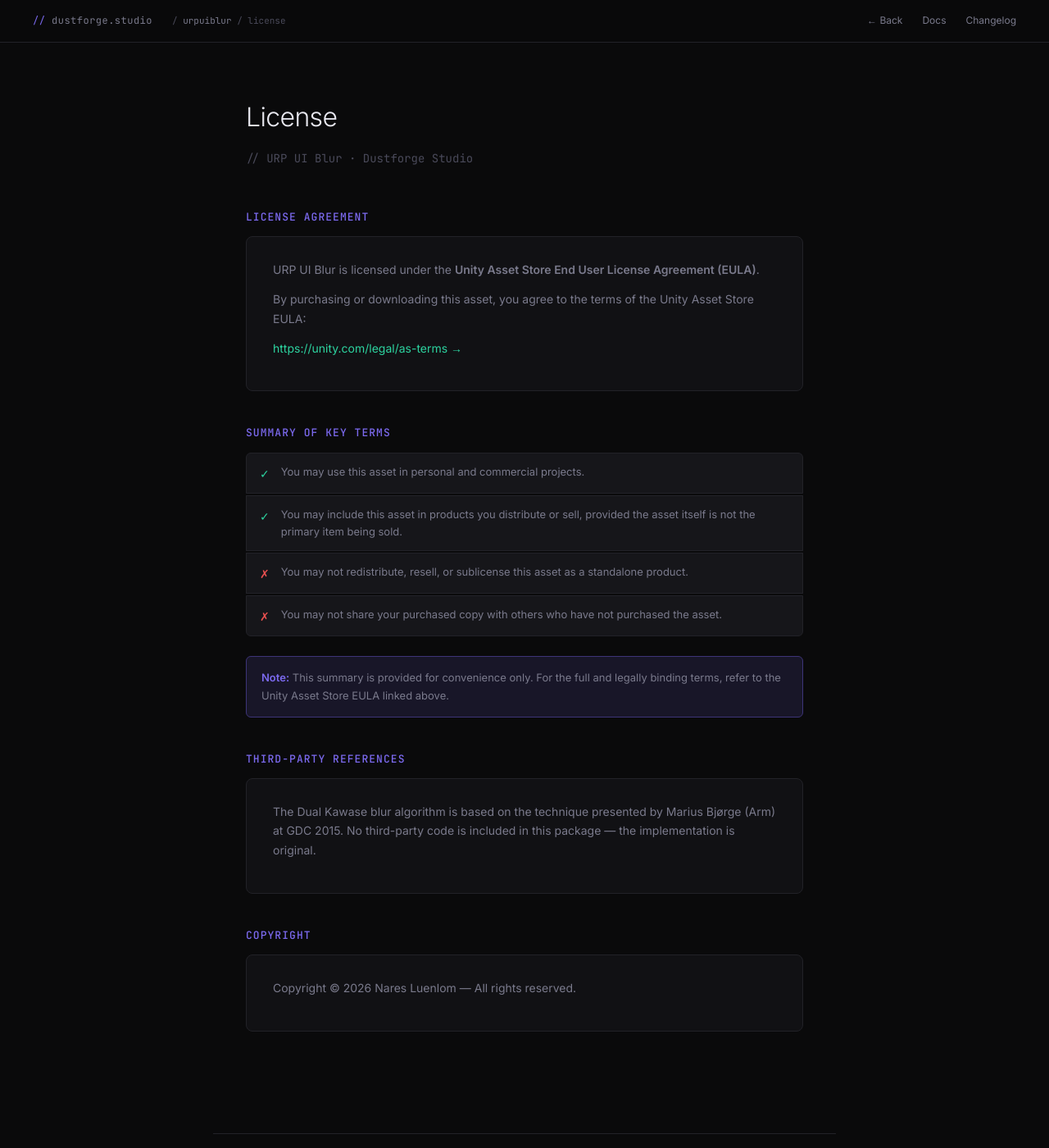
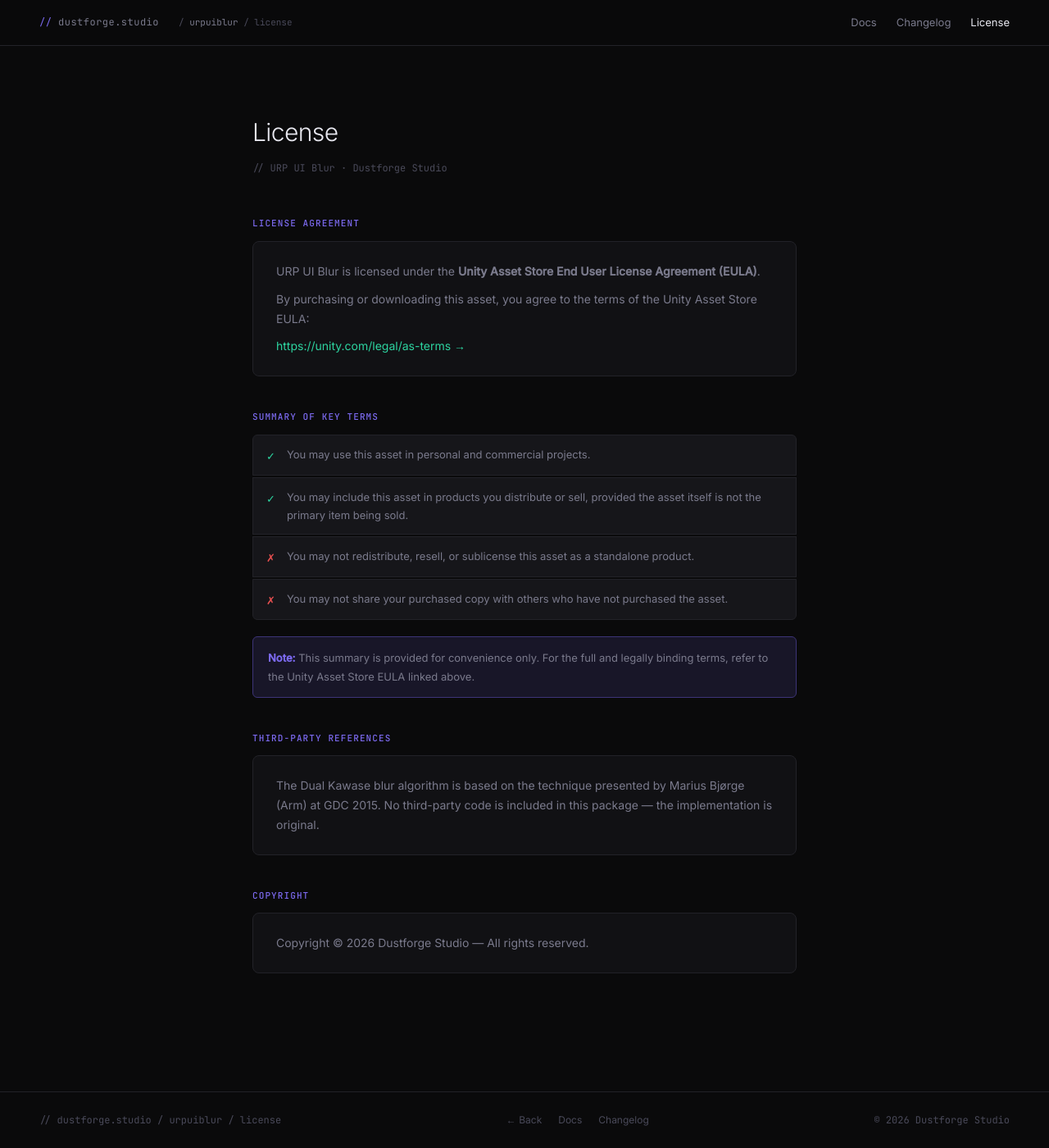
Before and after one commit to dustforgestudio/dustforgestudio.github.io, a Jekyll site: the page urpuiblur/license/index.html, which Jekyll copies as it is, in a window 1280 px wide and 1400 px high. Shown: the whole window at 82% size. Built offline with Jekyll 4.4.1, drawn with Linux system fonts in a browser that asks for light colours.

Commit message:
Update index.html

```diff
--- a/urpuiblur/license/index.html
+++ b/urpuiblur/license/index.html
@@ -6,82 +6,135 @@
   <title>URP UI Blur — License</title>
   <link rel="preconnect" href="https://fonts.googleapis.com">
   <link rel="preconnect" href="https://fonts.gstatic.com" crossorigin>
-  <link href="https://fonts.googleapis.com/css2?family=JetBrains+Mono:wght@400;500&family=Inter:wght@300;400;500;600&display=swap" rel="stylesheet">
+  <link href="https://fonts.googleapis.com/css2?family=JetBrains+Mono:wght@400;500&family=Inter:wght@300;400;500&display=swap" rel="stylesheet">
   <style>
     *, *::before, *::after { box-sizing: border-box; margin: 0; padding: 0; }
+
     :root {
-      --bg: #0a0a0b; --bg-card: #111114; --bg-card2: #16161a;
-      --border: #222228; --border-accent: #2a2a35;
-      --text: #e8e8f0; --text-muted: #7a7a8c; --text-dim: #4a4a5a;
-      --accent: #7c6af0; --accent-dim: #3d3478; --accent-glow: rgba(124,106,240,0.12);
-      --teal: #2dd4a0;
-      --mono: 'JetBrains Mono', monospace; --sans: 'Inter', sans-serif;
+      --bg:           #0a0a0b;
+      --bg-card:      #111114;
+      --bg-card2:     #16161a;
+      --border:       #222228;
+      --border-accent:#2a2a35;
+      --text:         #e8e8f0;
+      --text-muted:   #7a7a8c;
+      --text-dim:     #4a4a5a;
+      --accent:       #7c6af0;
+      --accent-dim:   #3d3478;
+      --accent-glow:  rgba(124,106,240,0.12);
+      --teal:         #2dd4a0;
+      --mono: 'JetBrains Mono', monospace;
+      --sans: 'Inter', sans-serif;
     }
+
     html { scroll-behavior: smooth; }
-    body { background: var(--bg); color: var(--text); font-family: var(--sans); font-size: 15px; line-height: 1.7; -webkit-font-smoothing: antialiased; }
+    body {
+      background: var(--bg);
+      color: var(--text);
+      font-family: var(--sans);
+      font-size: 15px;
+      line-height: 1.7;
+      -webkit-font-smoothing: antialiased;
+      min-height: 100vh;
+      display: flex;
+      flex-direction: column;
+    }
 
+    /* ── Nav ── */
     nav {
       position: sticky; top: 0; z-index: 100;
       display: flex; align-items: center; justify-content: space-between;
-      padding: 0 40px; height: 52px;
-      background: rgba(10,10,11,0.92); backdrop-filter: blur(12px);
+      padding: 0 48px;
+      height: 56px;
+      background: rgba(10,10,11,0.92);
+      backdrop-filter: blur(12px);
       border-bottom: 1px solid var(--border);
     }
     .nav-left { display: flex; align-items: center; gap: 24px; }
-    .nav-logo { font-family: var(--mono); font-size: 12px; color: var(--text-muted); text-decoration: none; letter-spacing: 0.04em; }
+    .nav-logo {
+      font-family: var(--mono);
+      font-size: 12px;
+      color: var(--text-muted);
+      text-decoration: none;
+      letter-spacing: 0.04em;
+    }
     .nav-logo span { color: var(--accent); }
-    .nav-breadcrumb { font-family: var(--mono); font-size: 11px; color: var(--text-dim); }
-    .nav-breadcrumb span { color: var(--text-muted); }
+    .nav-breadcrumb {
+      font-family: var(--mono);
+      font-size: 11px;
+      color: var(--text-dim);
+    }
+    .nav-breadcrumb a { color: var(--text-muted); text-decoration: none; }
+    .nav-breadcrumb a:hover { color: var(--text); }
     .nav-links { display: flex; gap: 24px; }
-    .nav-links a { font-size: 12px; color: var(--text-muted); text-decoration: none; transition: color 0.15s; }
+    .nav-links a {
+      font-size: 13px;
+      color: var(--text-muted);
+      text-decoration: none;
+      transition: color 0.15s;
+    }
     .nav-links a:hover { color: var(--text); }
+    .nav-links a.active { color: var(--text); }
 
-    main { max-width: 760px; margin: 0 auto; padding: 64px 40px 100px; }
+    /* ── Main ── */
+    main {
+      flex: 1;
+      max-width: 760px;
+      margin: 0 auto;
+      padding: 80px 48px 100px;
+      width: 100%;
+    }
 
-    h1 { font-size: 32px; font-weight: 300; letter-spacing: -0.02em; color: var(--text); margin-bottom: 12px; }
-    .page-desc { font-size: 14px; color: var(--text-dim); font-family: var(--mono); margin-bottom: 48px; }
+    h1 {
+      font-size: 30px;
+      font-weight: 300;
+      letter-spacing: -0.02em;
+      color: var(--text);
+      margin-bottom: 8px;
+    }
+    .page-desc {
+      font-family: var(--mono);
+      font-size: 12px;
+      color: var(--text-dim);
+      margin-bottom: 48px;
+    }
 
     h2 {
-      font-size: 13px; font-weight: 500;
-      font-family: var(--mono); letter-spacing: 0.08em;
-      text-transform: uppercase; color: var(--accent);
+      font-family: var(--mono);
+      font-size: 11px;
+      font-weight: 500;
+      letter-spacing: 0.1em;
+      text-transform: uppercase;
+      color: var(--accent);
       margin: 40px 0 12px;
     }
     h2:first-of-type { margin-top: 0; }
 
-    p { color: var(--text-muted); margin-bottom: 12px; font-size: 14px; }
-
+    p { font-size: 14px; color: var(--text-muted); margin-bottom: 10px; }
     a { color: var(--teal); text-decoration: none; }
     a:hover { text-decoration: underline; }
 
-    .license-block {
+    .card {
       background: var(--bg-card);
       border: 1px solid var(--border);
       border-radius: 8px;
-      padding: 28px 32px;
-      margin-bottom: 24px;
+      padding: 24px 28px;
+      margin-bottom: 20px;
     }
+    .card p:last-child { margin-bottom: 0; }
 
-    .terms-list { display: flex; flex-direction: column; gap: 2px; margin-top: 4px; }
+    .terms-list { display: flex; flex-direction: column; gap: 2px; margin-bottom: 20px; }
     .term-item {
       display: flex; gap: 14px; align-items: flex-start;
       padding: 12px 16px;
       background: var(--bg-card2);
       border: 1px solid var(--border);
       font-size: 13px; color: var(--text-muted);
-      line-height: 1.6;
     }
     .term-item:first-child { border-radius: 6px 6px 0 0; }
     .term-item:last-child  { border-radius: 0 0 6px 6px; }
-    .term-icon { flex-shrink: 0; color: var(--teal); font-size: 14px; margin-top: 2px; }
-    .term-icon.no { color: #e85050; }
-
-    code {
-      font-family: var(--mono); font-size: 11.5px;
-      background: var(--bg-card2); color: var(--teal);
-      padding: 1px 6px; border-radius: 3px;
-      border: 1px solid var(--border);
-    }
+    .term-icon      { flex-shrink: 0; color: var(--teal);   margin-top: 2px; }
+    .term-icon.no   { flex-shrink: 0; color: #e85050; margin-top: 2px; }
 
     .note {
       padding: 14px 18px;
@@ -89,24 +142,28 @@
       border: 1px solid var(--accent-dim);
       border-radius: 6px;
       font-size: 13px; color: var(--text-muted);
-      margin-top: 24px;
+      margin-bottom: 20px;
     }
     .note strong { color: var(--accent); }
 
+    /* ── Footer ── */
     footer {
       border-top: 1px solid var(--border);
-      padding: 24px 40px;
-      display: flex; align-items: center; justify-content: space-between; flex-wrap: wrap; gap: 12px;
-      max-width: 760px; margin: 0 auto;
+      padding: 24px 48px;
+      display: flex;
+      align-items: center;
+      justify-content: space-between;
+      flex-wrap: wrap;
+      gap: 12px;
     }
     footer p { font-size: 12px; color: var(--text-dim); font-family: var(--mono); margin: 0; }
-    footer a { color: var(--text-dim); text-decoration: none; font-size: 12px; }
+    footer a { color: var(--text-dim); font-size: 12px; text-decoration: none; }
     footer a:hover { color: var(--text-muted); }
 
-    @media (max-width: 600px) {
-      nav { padding: 0 20px; }
+    @media (max-width: 640px) {
+      nav  { padding: 0 20px; }
       .nav-breadcrumb { display: none; }
-      main { padding: 40px 20px 60px; }
+      main { padding: 48px 20px 72px; }
       footer { padding: 20px; }
     }
   </style>
@@ -115,13 +172,13 @@
 
 <nav>
   <div class="nav-left">
-    <a class="nav-logo" href="../"><span>//</span> dustforge.studio</a>
-    <span class="nav-breadcrumb">/ <span>urpuiblur</span> / license</span>
+    <a class="nav-logo" href="/"><span>//</span> dustforge.studio</a>
+    <span class="nav-breadcrumb">/ <a href="/urpuiblur/">urpuiblur</a> / license</span>
   </div>
   <div class="nav-links">
-    <a href="../">← Back</a>
     <a href="../docs/">Docs</a>
     <a href="../changelog/">Changelog</a>
+    <a href="./" class="active">License</a>
   </div>
 </nav>
 
@@ -130,7 +187,7 @@
   <p class="page-desc">// URP UI Blur · Dustforge Studio</p>
 
   <h2>License Agreement</h2>
-  <div class="license-block">
+  <div class="card">
     <p>URP UI Blur is licensed under the <strong>Unity Asset Store End User License Agreement (EULA)</strong>.</p>
     <p>By purchasing or downloading this asset, you agree to the terms of the Unity Asset Store EULA:</p>
     <p><a href="https://unity.com/legal/as-terms" target="_blank">https://unity.com/legal/as-terms →</a></p>
@@ -146,21 +203,20 @@
   <div class="note"><strong>Note:</strong> This summary is provided for convenience only. For the full and legally binding terms, refer to the Unity Asset Store EULA linked above.</div>
 
   <h2>Third-party references</h2>
-  <div class="license-block">
+  <div class="card">
     <p>The Dual Kawase blur algorithm is based on the technique presented by Marius Bjørge (Arm) at GDC 2015. No third-party code is included in this package — the implementation is original.</p>
   </div>
 
   <h2>Copyright</h2>
-  <div class="license-block">
-    <p>Copyright © 2026 Nares Luenlom — All rights reserved.</p>
+  <div class="card">
+    <p>Copyright © 2026 Dustforge Studio — All rights reserved.</p>
   </div>
-
 </main>
 
 <footer>
   <p>// dustforge.studio / urpuiblur / license</p>
   <div style="display:flex;gap:20px">
-    <a href="../">Home</a>
+    <a href="/urpuiblur/">← Back</a>
     <a href="../docs/">Docs</a>
     <a href="../changelog/">Changelog</a>
   </div>
```
